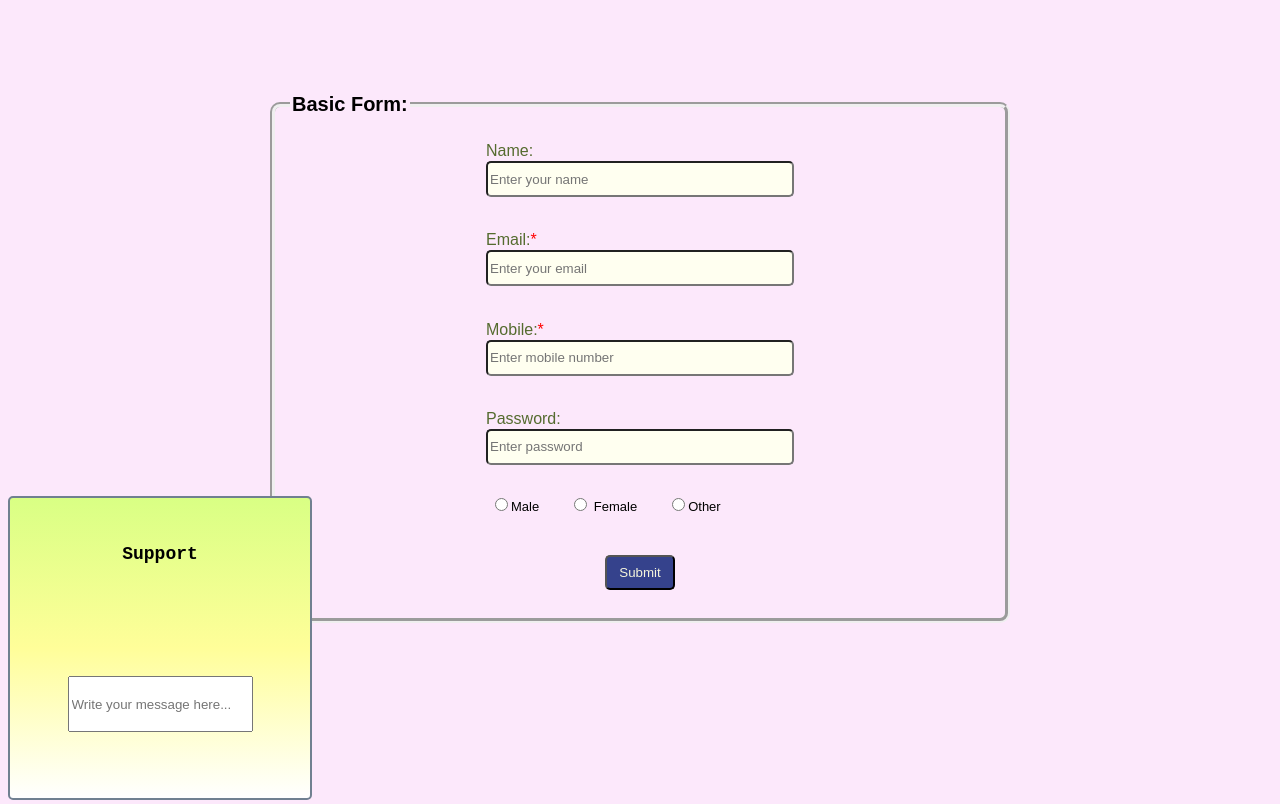
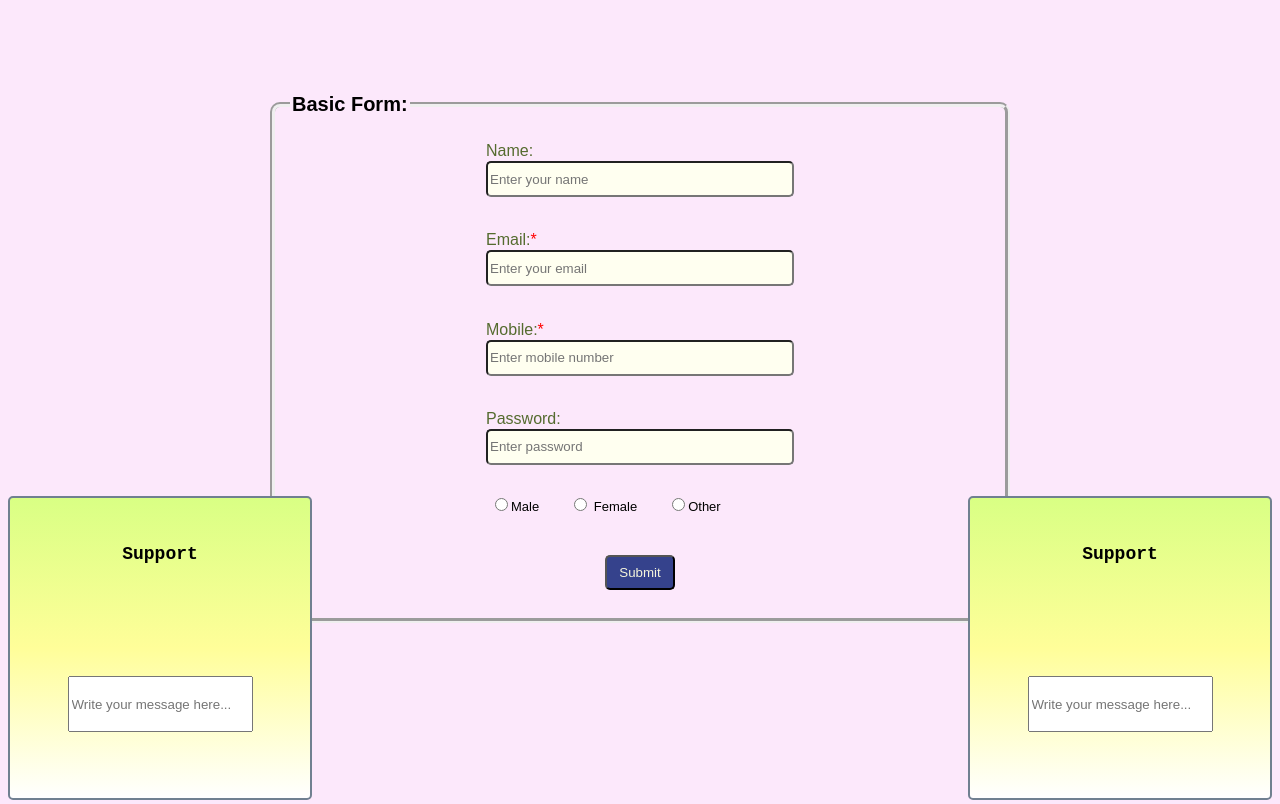
Before and after one commit to darshanraut123/28-Aug-Assignment-sticky-loginForm, a plain HTML site: page index.html in a window 1280 px wide. Shown: the top 804 px of the page. Drawn offline with Linux system fonts and the light colour scheme.

Commit message:
Made few more changes

```diff
--- a/index.html
+++ b/index.html
@@ -43,11 +43,19 @@
         <h3 style="text-transform: uppercase; text-decoration: underline;">About us</h3>
         <p style="text-decoration:wrap;">A paragraph is a series of sentences that are organized and coherent, and are all related to a single topic. Almost every piece of writing you do that is longer than a few sentences should be organized into paragraphs. ... One of the most important of these is a topic sentence.</p>
     </div>
+<div id="chatboxes">
 
-<div id="chatBox">
-    <div>Support</div>
-        <input type="textarea" placeholder="Write your message here...">
+    <div id="chatBox">
+        <div>Support</div>
+            <input type="textarea" placeholder="Write your message here...">
+    </div>
+    <div id="chatBox">
+        <div>Support</div>
+            <input type="textarea" placeholder="Write your message here...">
+    </div>
 </div>
+
+
 </body>
 
 
--- a/styles.css
+++ b/styles.css
@@ -66,12 +66,9 @@ fieldset{
     font-size: large;
     font-family: 'Courier New', Courier, monospace;
     font-weight: 600;
-    display:flex;
+    display:inline-flex;
     justify-content: space-around;
     align-items: center;
-    position: -webkit-sticky;
-    position: sticky;
-    bottom: 0px;
     height: 300px;
     width:300px;
     border: 2px solid slategray;
@@ -85,3 +82,11 @@ fieldset{
     height:50px;
     margin:20px;
 }
+#chatboxes{
+    display: flex;
+    justify-content: space-between;
+    position: -webkit-sticky;
+    position: sticky;
+    bottom: 0px;
+
+}
```
